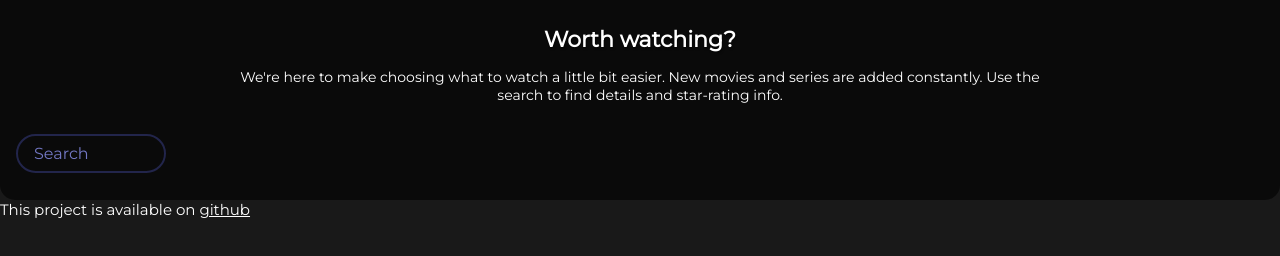
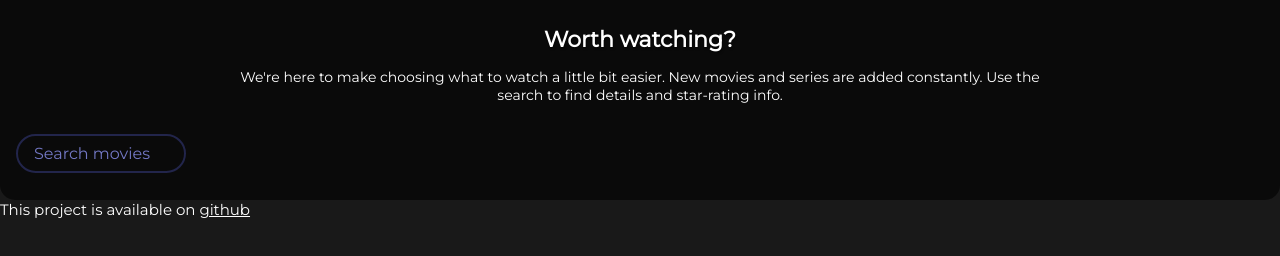
Before and after one commit to RyanShort13110/worthWatching, a plain HTML site: page index.html in a window 1280 px wide. Drawn offline with Linux system fonts and the light colour scheme; no server answers.

```diff
--- a/index.html
+++ b/index.html
@@ -13,7 +13,7 @@
     <h1>Worth watching?</h1>
     <p>We're here to make choosing what to watch a little bit easier. New movies and series are added constantly. Use the search to find details and star-rating info.</p>
     <form id="form">
-      <input type="text" placeholder="Search" id="search" class="search">
+      <input type="text" placeholder="Search movies" id="search" class="search">
     </form>
   </header>
 
--- a/style/style.css
+++ b/style/style.css
@@ -33,7 +33,7 @@ header p{
 }
 
 .search {
-    width: 150px;
+    width: 170px;
     background: transparent;
     border: 2px solid #22254b;
     border-radius: 50px;
```
